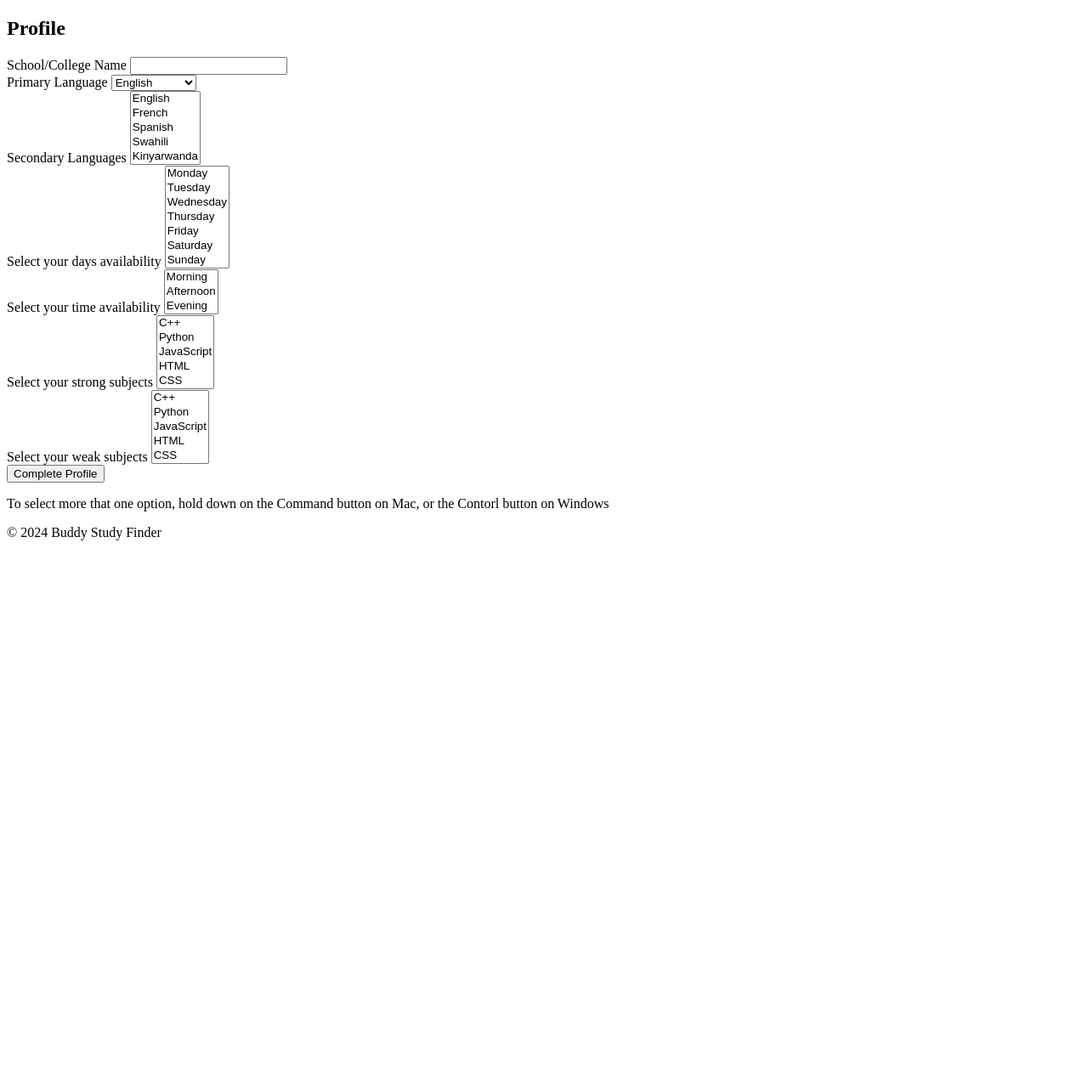
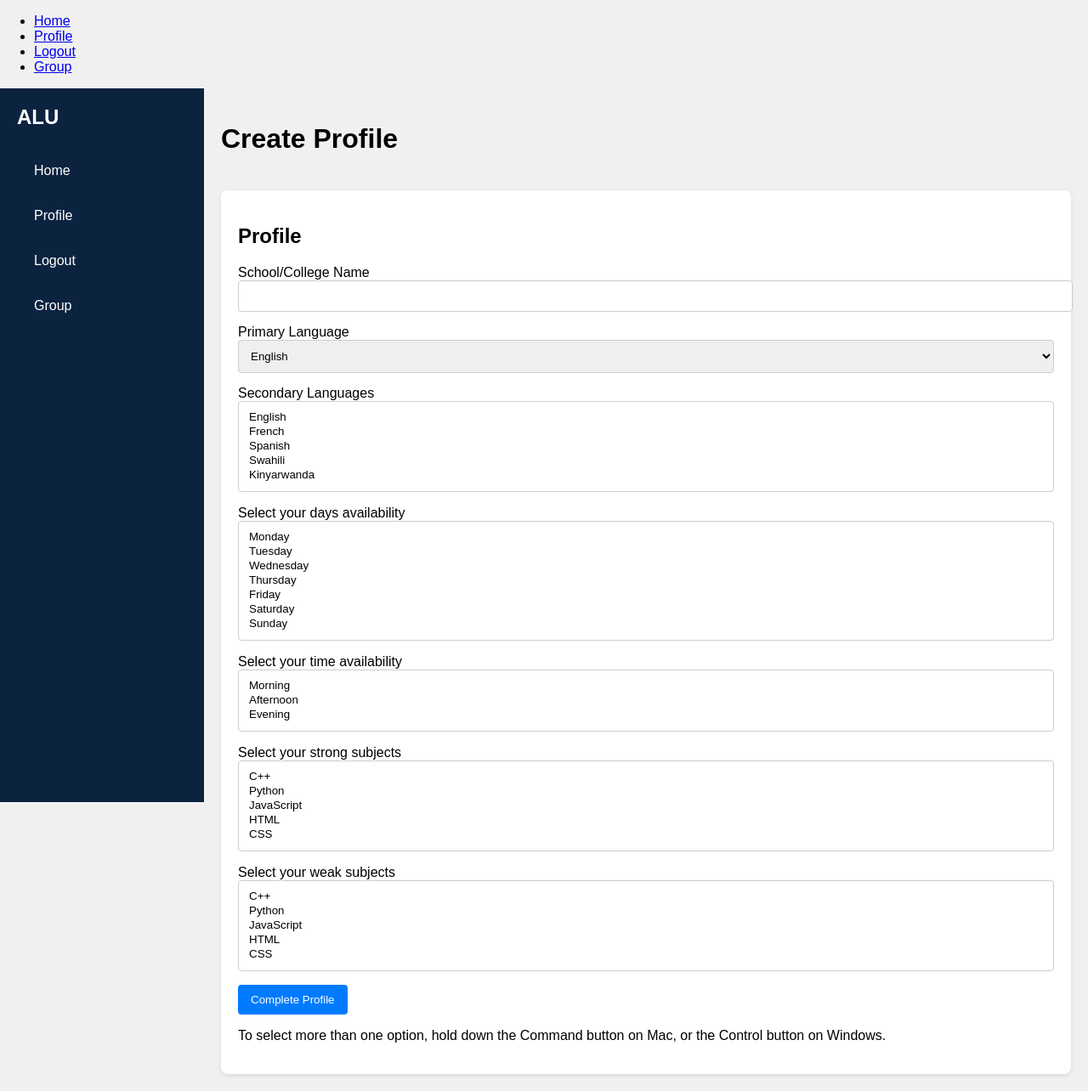
Before and after one commit to N-Ghi/Final-Project-21, a Flask app: page /profile in a window 1280 px wide. Shown: the whole page at 85% size. Before the commit the page ends 636 px from the top, so only its background shows below. Run offline with Flask 3, Linux system fonts and the light colour scheme; a user stored in the database is signed in; data comes from the database, SQL or seed files in the repository.

Commit message:
edited profie page

```diff
--- a/study/templates/profile.html
+++ b/study/templates/profile.html
@@ -1,36 +1,154 @@
-{%extends 'base.html'%}
-{%block title%}Create Profile{%endblock%}
-{%block content%}
-<main>
-    <div class="container">
-        <h2>Profile</h2>
-        <form method="POST" action="/profile">
-            {{form.hidden_tag()}}
+{% extends 'navbar.html' %}
+{% block title %}Create Profile{% endblock %}
+{% block content %}
+<div class="dashboard-container">
+    <nav class="sidebar">
+        <div class="logo">ALU</div>
+        <ul>
+            <li><button onclick="navigateTo('http://127.0.0.1:5000/dashboard')" class="sidebar-btn"><i class="fas fa-home"></i>Home</button></li>
+            <li><button onclick="navigateTo('http://127.0.0.1:5000/profile/view')" class="sidebar-btn"><i class="fas fa-user"></i>Profile</button></li>
+            <li><button onclick="navigateTo('http://127.0.0.1:5000/home')" class="sidebar-btn"><i class="fas fa-sign-out-alt"></i>Logout</button></li>
+            <li><button onclick="navigateTo('http://127.0.0.1:5000/group')" class="sidebar-btn"><i class="fas fa-users"></i>Group</button></li>
+        </ul>
+    </nav>
 
-            {{form.school.label}}
-            {{form.school()}}
-            <br>
-            {{form.primary_language.label}}
-            {{form.primary_language()}}
-            <br>
-            {{form.secondary_languages.label}}
-            {{form.secondary_languages(size=5, multiple=True)}}
-            <br>
-            {{form.days.label}}
-            {{form.days(size=7, multiple=True)}}
-            <br>
-            {{form.times.label}}
-            {{form.times(size=3, multiple=True)}}
-            <br>
-            {{form.strong_subjects.label}}
-            {{form.strong_subjects(size=5, multiple=True)}}
-            <br>
-            {{form.weak_subjects.label}}
-            {{form.weak_subjects(size=5, multiple=True)}}
-            <br>
-            {{form.submit()}}
-        </form>
-    </div>
-    <p>To select more that one option, hold down on the Command button on Mac, or the Contorl button on Windows</p>
-</main>
-{%endblock%}
+    <main class="content">
+        <header>
+            <h1>Create Profile</h1>
+            <div class="header-actions">
+                <!-- Add any header actions here -->
+            </div>
+        </header>
+
+        <div class="form-container">
+            <h2>Profile</h2>
+            <form method="POST" action="/profile">
+                {{ form.hidden_tag() }}
+
+                <div class="form-group">
+                    {{ form.school.label }}
+                    {{ form.school(class="form-control") }}
+                </div>
+                <div class="form-group">
+                    {{ form.primary_language.label }}
+                    {{ form.primary_language(class="form-control") }}
+                </div>
+                <div class="form-group">
+                    {{ form.secondary_languages.label }}
+                    {{ form.secondary_languages(class="form-control", size=5, multiple=True) }}
+                </div>
+                <div class="form-group">
+                    {{ form.days.label }}
+                    {{ form.days(class="form-control", size=7, multiple=True) }}
+                </div>
+                <div class="form-group">
+                    {{ form.times.label }}
+                    {{ form.times(class="form-control", size=3, multiple=True) }}
+                </div>
+                <div class="form-group">
+                    {{ form.strong_subjects.label }}
+                    {{ form.strong_subjects(class="form-control", size=5, multiple=True) }}
+                </div>
+                <div class="form-group">
+                    {{ form.weak_subjects.label }}
+                    {{ form.weak_subjects(class="form-control", size=5, multiple=True) }}
+                </div>
+                <div class="form-group">
+                    {{ form.submit(class="btn btn-primary") }}
+                </div>
+            </form>
+            <p>To select more than one option, hold down the Command button on Mac, or the Control button on Windows.</p>
+        </div>
+    </main>
+</div>
+
+<style>
+    body {
+        font-family: 'Arial', sans-serif;
+        margin: 0;
+        padding: 0;
+        background-color: #f0f0f0;
+    }
+    .dashboard-container {
+        display: flex;
+    }
+    .sidebar {
+        width: 200px;
+        background-color: #0c2340;
+        color: white;
+        height: 100vh;
+        padding: 20px;
+    }
+    .logo {
+        font-size: 24px;
+        font-weight: bold;
+        margin-bottom: 30px;
+    }
+    .sidebar ul {
+        list-style-type: none;
+        padding: 0;
+    }
+    .sidebar li {
+        margin-bottom: 15px;
+    }
+    .sidebar-btn {
+        width: 100%;
+        background: none;
+        border: none;
+        color: white;
+        text-align: left;
+        padding: 10px;
+        font-size: 16px;
+        cursor: pointer;
+        display: flex;
+        align-items: center;
+    }
+    .sidebar-btn i {
+        margin-right: 10px;
+    }
+    .sidebar-btn:hover {
+        background-color: rgba(255, 255, 255, 0.1);
+    }
+    .content {
+        flex-grow: 1;
+        padding: 20px;
+    }
+    header {
+        display: flex;
+        justify-content: space-between;
+        align-items: center;
+        margin-bottom: 20px;
+    }
+    .form-container {
+        background-color: white;
+        border-radius: 8px;
+        padding: 20px;
+        box-shadow: 0 2px 5px rgba(0, 0, 0, 0.1);
+    }
+    .form-group {
+        margin-bottom: 15px;
+    }
+    .form-control {
+        width: 100%;
+        padding: 10px;
+        border: 1px solid #ccc;
+        border-radius: 4px;
+    }
+    .btn {
+        padding: 10px 15px;
+        border: none;
+        border-radius: 4px;
+        cursor: pointer;
+    }
+    .btn-primary {
+        background-color: #007bff;
+        color: white;
+    }
+</style>
+
+<script>
+    function navigateTo(url) {
+        window.location.href = url;
+    }
+</script>
+{% endblock %}
```
